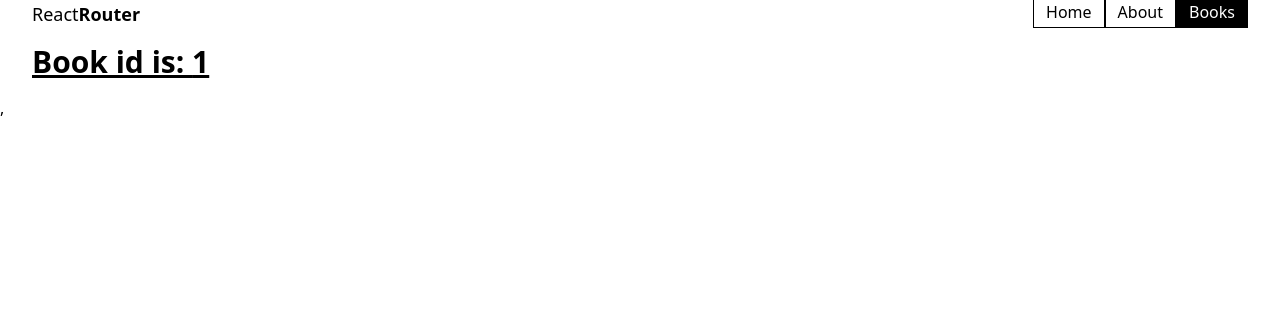
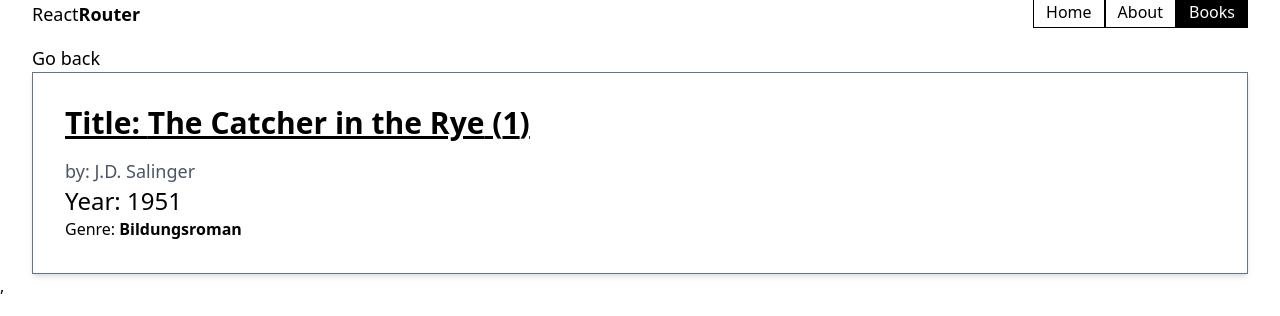
Before and after one commit to MariusCodeAcademy/feu8_10_react_router_tailwind, a React (Vite) app: page /books/1 in a window 1280 px wide. Shown: the top 316 px of the page. Built offline with nearby package versions, Linux system fonts and the light colour scheme.

Commit message:
single book

```diff
--- a/src/pages/SingleBookPage.jsx
+++ b/src/pages/SingleBookPage.jsx
@@ -1,13 +1,36 @@
-import { useParams } from 'react-router-dom';
+import { useEffect, useState } from 'react';
+import { Link, useParams } from 'react-router-dom';
+import { bookData } from '../assets/db';
 
 export default function SingleBookPage() {
   const params = useParams();
   console.log('params ===', params);
+
+  const [currentBook, setCurrentBook] = useState({});
+
+  useEffect(() => {
+    console.log('bookData ===', bookData);
+    // surasti knygos objekta kurio id yra lygus params.bookId
+    const found = bookData.find((bObj) => bObj.id.toString() === params.bookId);
+    console.log('found ===', found);
+    setCurrentBook(found);
+  }, []);
+
   return (
     <div className="container">
-      <h1 className="text-3xl font-bold underline pb-4">
-        Book id is: {params.bookId}
-      </h1>
+      <Link to={'/books'} className="text-lg">
+        Go back
+      </Link>
+      <div className="border border-slate-500 p-8 shadow-md">
+        <h1 className="text-3xl font-bold underline pb-4">
+          Title: {currentBook.title} ({params.bookId})
+        </h1>
+        <p className="text-lg text-gray-600">by: {currentBook.author}</p>
+        <p className="text-2xl">Year: {currentBook.year}</p>
+        <h3>
+          Genre: <strong>{currentBook.genre}</strong>
+        </h3>
+      </div>
     </div>
   );
 }
```
